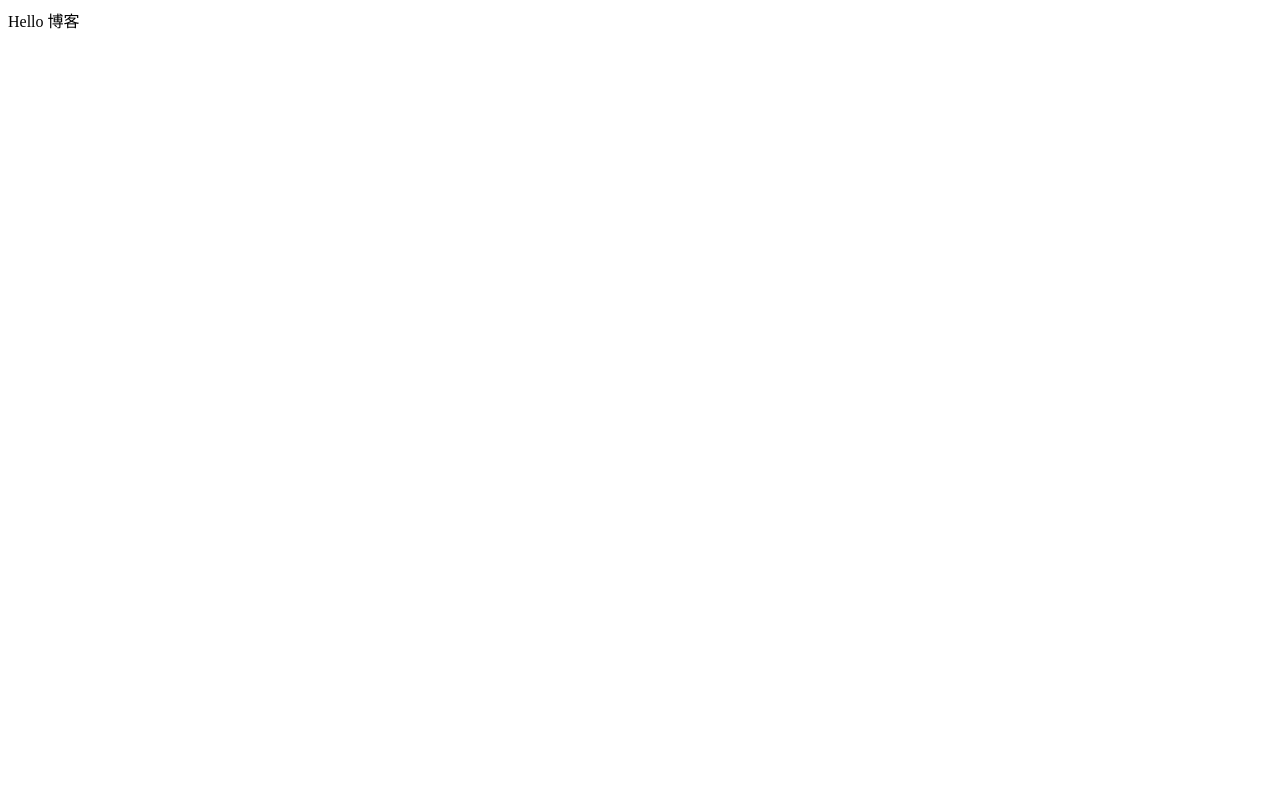
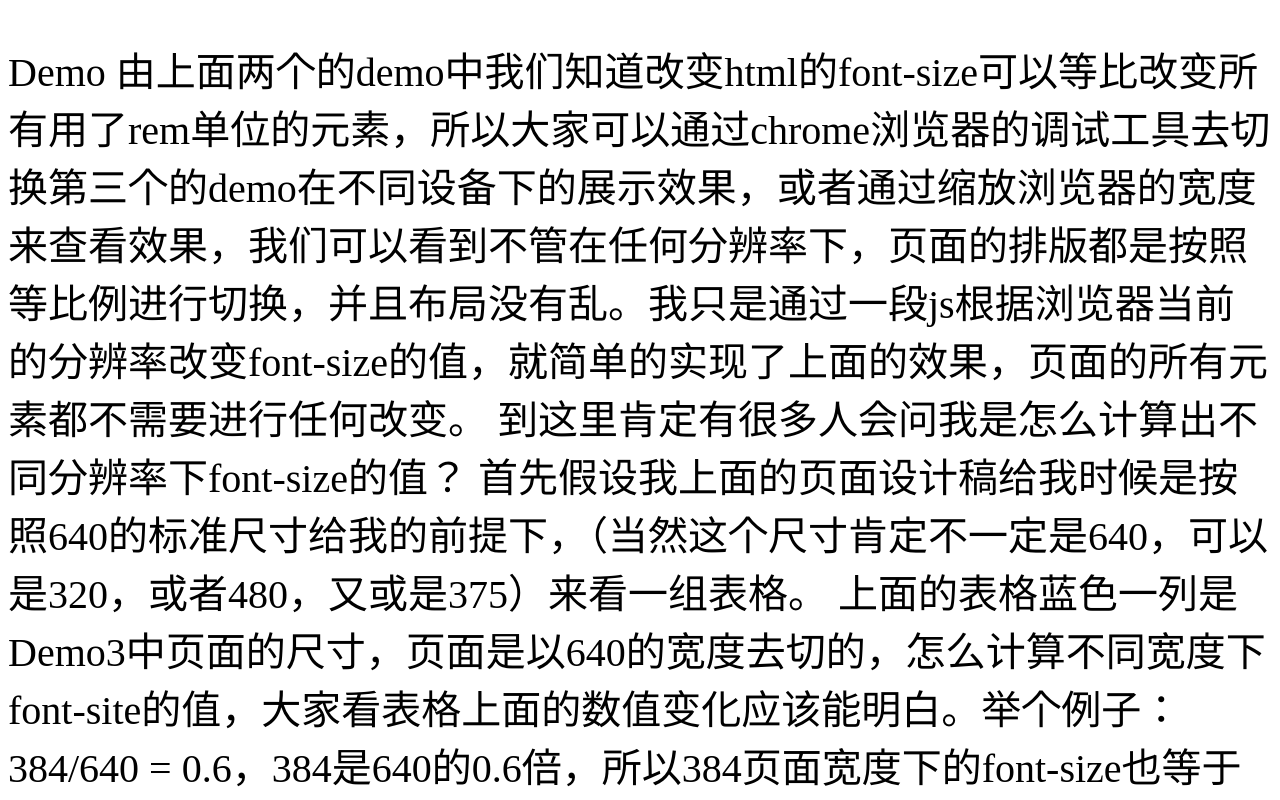
Before and after one commit to GoldenTen/GoldenTen.github.io, a plain HTML site: page index.html in a window 1280 px wide. Shown: the top 800 px of the page. Drawn offline with Linux system fonts and the light colour scheme.

Commit message:
测试下字体大小

```diff
--- a/index.html
+++ b/index.html
@@ -1 +1,63 @@
-Hello 博客
+<!DOCTYPE html>
+<html lang="en">
+  <head>
+    <meta charset="utf-8">
+    <meta name="viewport" content="width=device-width, initial-scale=1, shrink-to-fit=no">
+    <meta name="theme-color" content="#000000">
+	<link rel="stylesheet" type="text/css" href="./public/size.css">
+    <!--
+      manifest.json provides metadata used when your web app is added to the
+      homescreen on Android. See https://developers.google.com/web/fundamentals/engage-and-retain/web-app-manifest/
+    -->
+
+    <!--
+      Notice the use of %PUBLIC_URL% in the tags above.
+      It will be replaced with the URL of the `public` folder during the build.
+      Only files inside the `public` folder can be referenced from the HTML.
+
+      Unlike "/favicon.ico" or "favicon.ico", "%PUBLIC_URL%/favicon.ico" will
+      work correctly both with client-side routing and a non-root public URL.
+      Learn how to configure a non-root public URL by running `npm run build`.
+    -->
+    <title>React App</title>
+  </head>
+  <body>
+    <noscript>
+      You need to enable JavaScript to run this app.
+    </noscript>
+    <div id="errors" style="
+      background: #c00;
+      color: #fff;
+      display: none;
+      margin: -20px -20px 20px;
+      padding: 20px;
+      white-space: pre-wrap; ">
+    </div>
+
+    <div id="root">
+	<p>
+	Demo
+
+由上面两个的demo中我们知道改变html的font-size可以等比改变所有用了rem单位的元素，所以大家可以通过chrome浏览器的调试工具去切换第三个的demo在不同设备下的展示效果，或者通过缩放浏览器的宽度来查看效果，我们可以看到不管在任何分辨率下，页面的排版都是按照等比例进行切换，并且布局没有乱。我只是通过一段js根据浏览器当前的分辨率改变font-size的值，就简单的实现了上面的效果，页面的所有元素都不需要进行任何改变。
+
+到这里肯定有很多人会问我是怎么计算出不同分辨率下font-size的值？
+
+首先假设我上面的页面设计稿给我时候是按照640的标准尺寸给我的前提下，（当然这个尺寸肯定不一定是640，可以是320，或者480，又或是375）来看一组表格。
+
+上面的表格蓝色一列是Demo3中页面的尺寸，页面是以640的宽度去切的，怎么计算不同宽度下font-site的值，大家看表格上面的数值变化应该能明白。举个例子：384/640 = 0.6，384是640的0.6倍，所以384页面宽度下的font-size也等于它的0.6倍，这时384的font-size就等于12px。在不同设备的宽度计算方式以此类推。
+
+Demo3中我是通过JS去动态计算根元素的font-size，这样的好处是所有设备分辨率都能兼容适配，淘宝首页目前就是用的JS计算。但其实不用JS我们也可以做适配，一般我们在做web app都会先统计自己网站有哪些主流的屏幕设备，然后去针对那些设备去做media query设置也可以实现适配，例如下面这样：
+	</p>
+	</div>
+    <!--
+      This HTML file is a template.
+      If you open it directly in the browser, you will see an empty page.
+
+      You can add webfonts, meta tags, or analytics to this file.
+      The build step will place the bundled scripts into the <body> tag.
+
+      To begin the development, run `npm start` or `yarn start`.
+      To create a production bundle, use `npm run build` or `yarn build`.
+    -->
+  </body>
+</html>
--- /dev/null
+++ b/public/size.css
@@ -0,0 +1,28 @@
+html {
+    font-size : 20px;
+}
+@media only screen and (min-width: 401px){
+    html {
+        font-size: 25px !important;
+    }
+}
+@media only screen and (min-width: 428px){
+    html {
+        font-size: 26.75px !important;
+    }
+}
+@media only screen and (min-width: 481px){
+    html {
+        font-size: 30px !important;
+    }
+}
+@media only screen and (min-width: 569px){
+    html {
+        font-size: 35px !important;
+    }
+}
+@media only screen and (min-width: 641px){
+    html {
+        font-size: 40px !important;
+    }
+}
```
